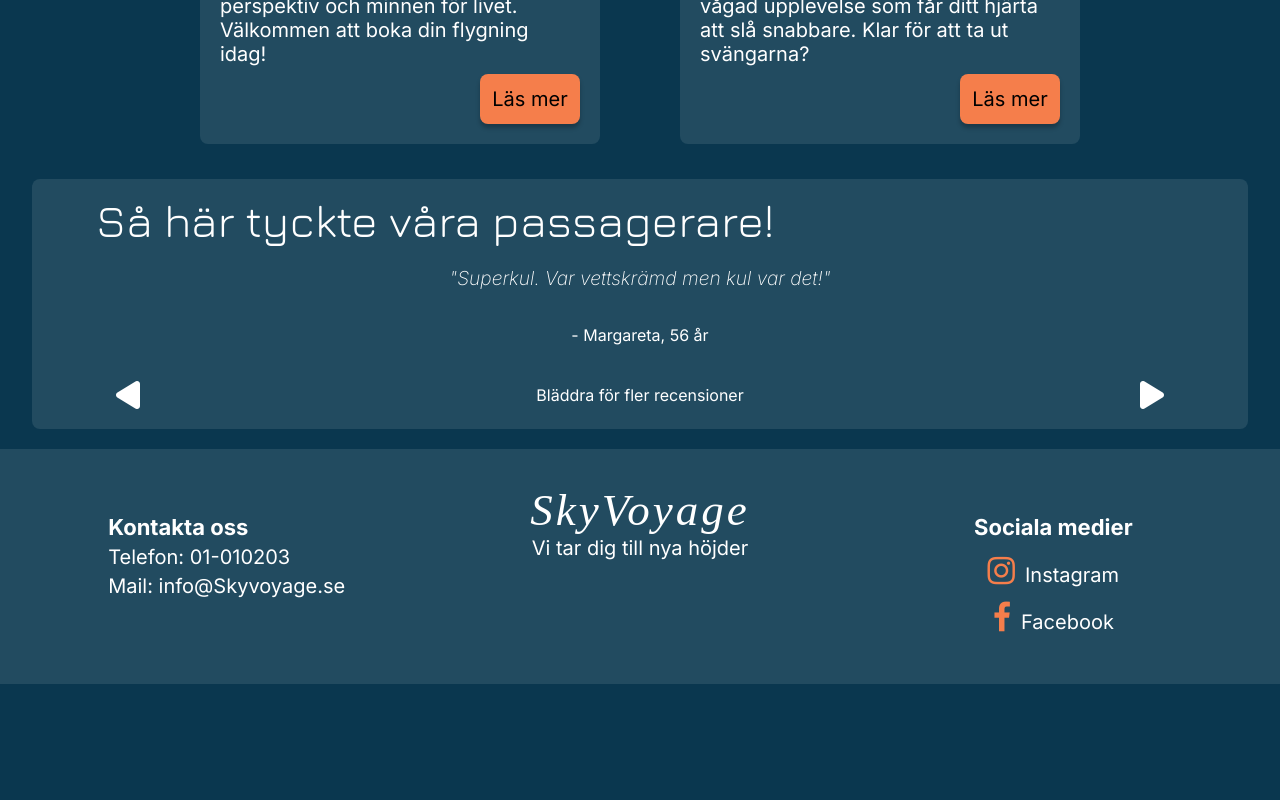
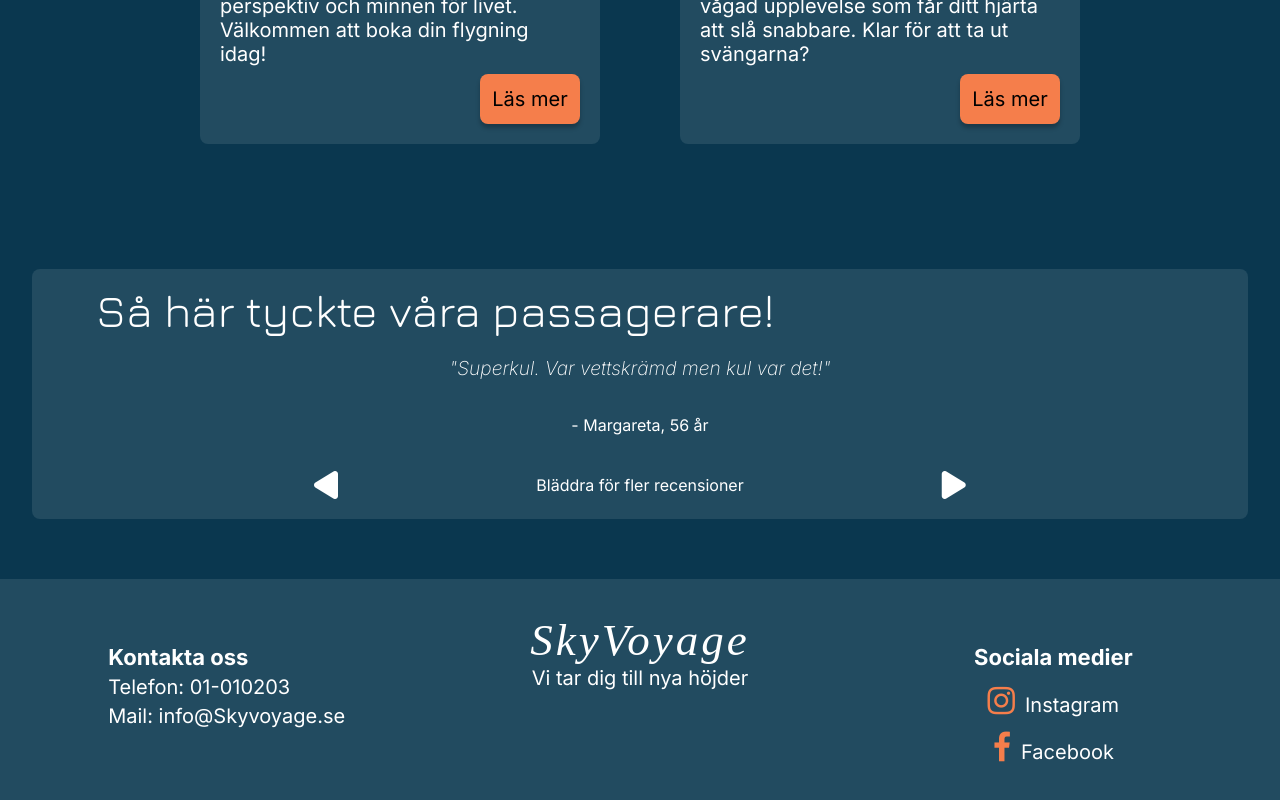
Before and after one commit to ellinorjohansson/SkyVoyage-Glantan, a Vue app: page / in a window 1280 px wide. Shown: the part 1594-2394 px from the top of the page. Before the commit the page ends 2278 px from the top, so only its background shows below. Built offline with nearby package versions, Linux system fonts and the light colour scheme; a web font is replaced by a local one.

Commit message:
✅ (style): update style for desktop

```diff
--- a/src/component/ReviewCarousel.vue
+++ b/src/component/ReviewCarousel.vue
@@ -132,16 +132,16 @@ const previousReview = () => {
 //desktop
 @media screen and (min-width: 1024px) {
     .review-section {
+        margin-top: 90px;
+        margin-bottom: 60px;
 
         .review-header {
             font-size: $desktop-font-size-heading2;
         }
 
-        .review-container {
-
-            .review-text {
-
-            }
+        .arrow-container {
+            display: flex;
+            justify-content: space-evenly;
         }
     }
 
```
